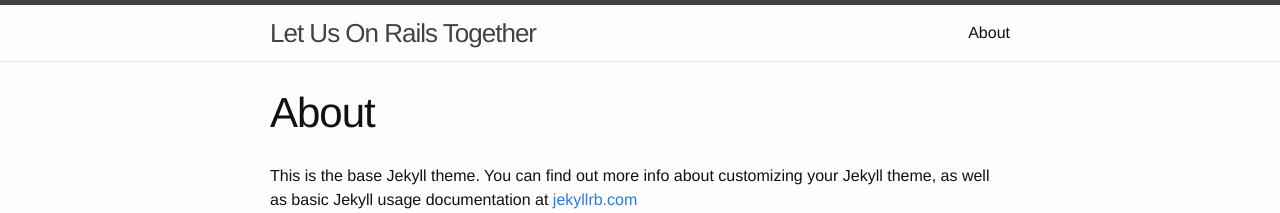
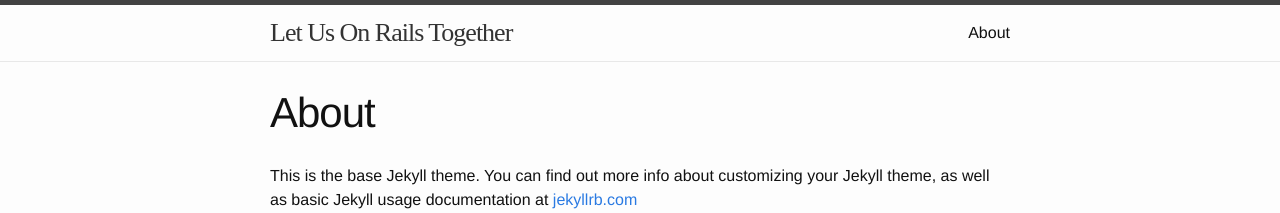
Before and after one commit to wellsonjain/let_us_on_rails_together, a Jekyll site: the page built from about.md, in a window 1280 px wide. Shown: the top 213 px of the page. Built offline with Jekyll 4.4.1, drawn with Linux system fonts in a browser that asks for light colours; some web fonts are replaced.

Commit message:
Use Web Font for site-title
Signed-off-by: Huei-Horng Yo <hiroshi@ghostsinthelab.org>

```diff
--- a/_includes/head.html
+++ b/_includes/head.html
@@ -6,9 +6,12 @@
   <title>{% if page.title %}{{ page.title }}{% else %}{{ site.title }}{% endif %}</title>
   <meta name="description" content="{% if page.excerpt %}{{ page.excerpt | strip_html | strip_newlines | truncate: 160 }}{% else %}{{ site.description }}{% endif %}">
 
-  <!-- Polyfills for Web Components -->
+  <!-- Web Components -->
   <script src="{{ "bower_components/webcomponentsjs/webcomponents.js" | prepend: site.baseurl }}"></script>
   <link rel="import" href="{{ "bower_components/polymer/polymer.html" | prepend: site.baseurl }}">
+  <!-- Web Fonts -->
+  <link href='http://fonts.googleapis.com/css?family=Patua+One' rel='stylesheet' type='text/css'>
+
   <link rel="stylesheet" href="{{ "/css/main.css" | prepend: site.baseurl }}">
   <link rel="canonical" href="{{ page.url | replace:'index.html','' | prepend: site.baseurl | prepend: site.url }}">
   <link rel="alternate" type="application/rss+xml" title="{{ site.title }}" href="{{ "/feed.xml" | prepend: site.baseurl | prepend: site.url }}" />
--- a/_sass/_base.scss
+++ b/_sass/_base.scss
@@ -99,6 +99,11 @@ a {
     &:hover {
         color: $text-color;
         text-decoration: underline;
+    }
+
+    &.site-title {
+      font-family: 'Patua One', cursive;
+      color: #333;
     }
 }
 
```
